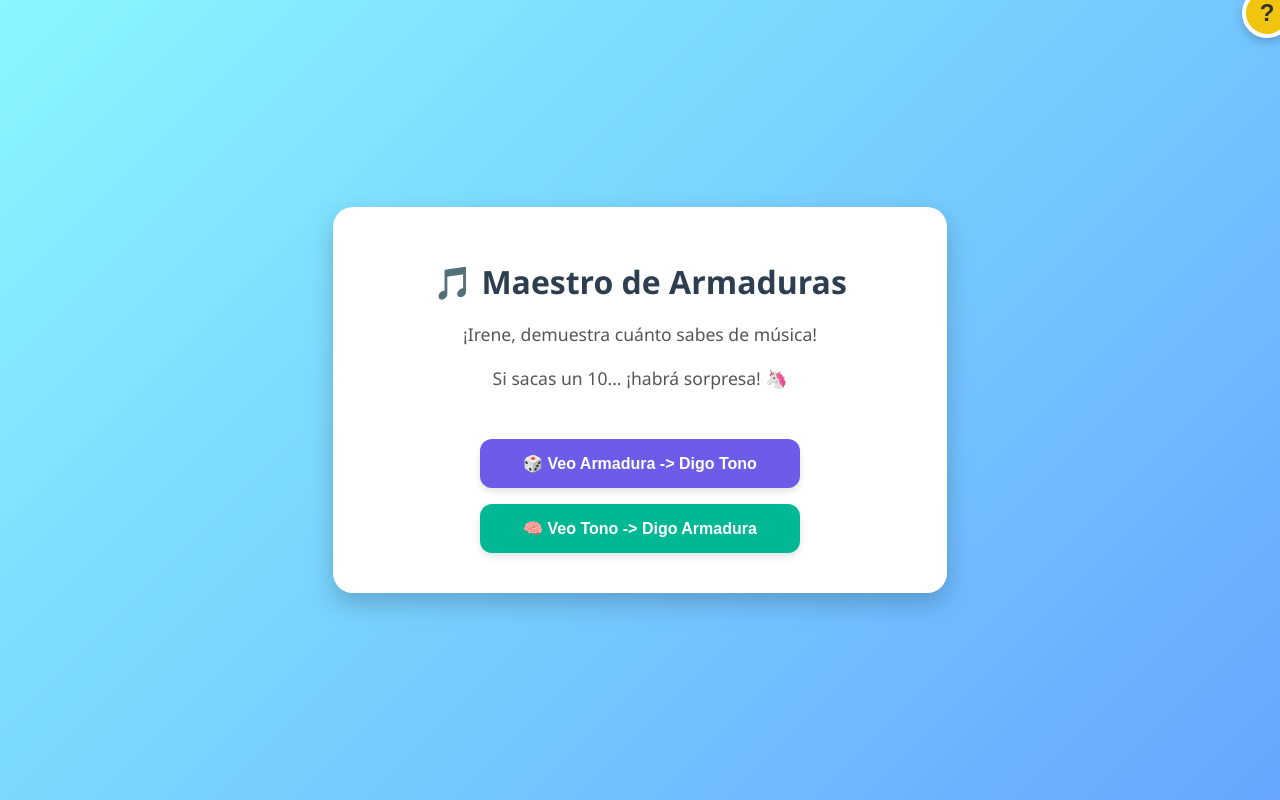
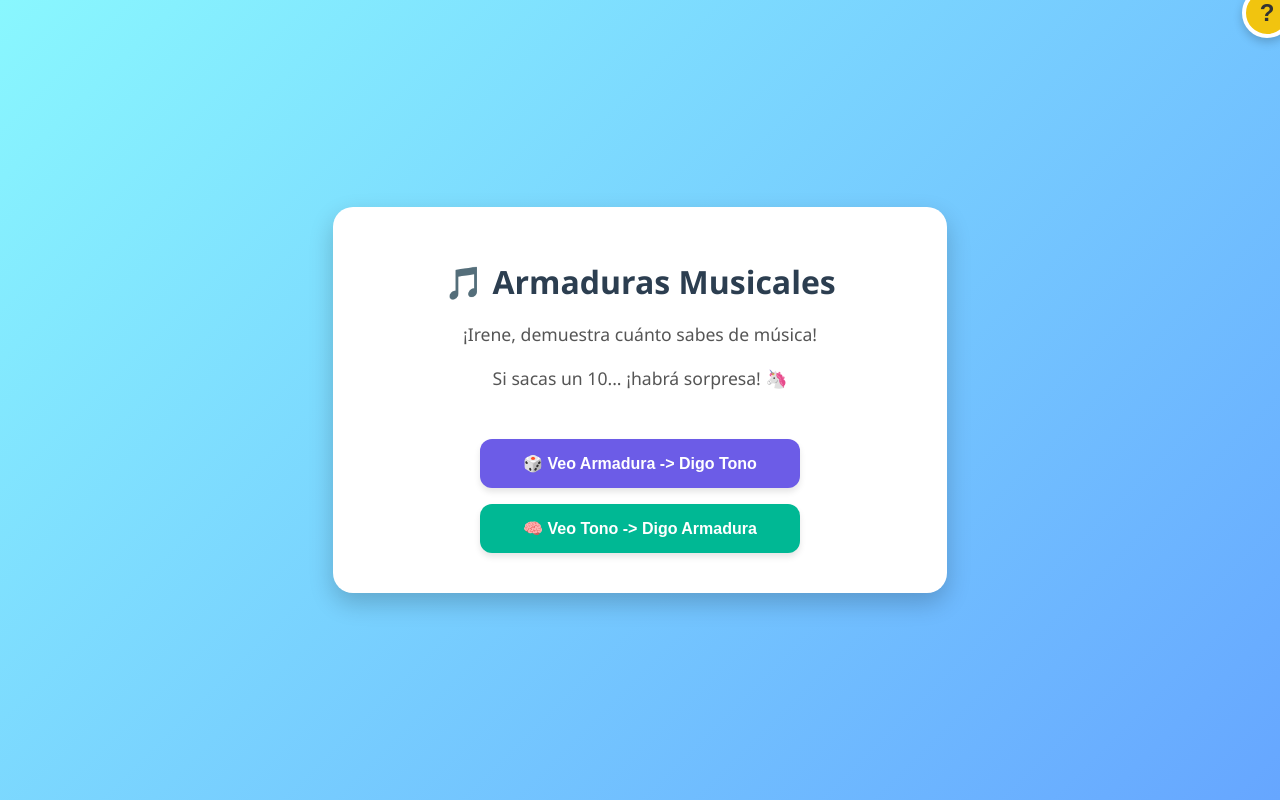
Before and after one commit to dajito/tonalidades, a plain HTML site: page index.html in a window 1280 px wide. Drawn offline with Linux system fonts and the light colour scheme.

Commit message:
Update index.html

```diff
--- a/index.html
+++ b/index.html
@@ -156,7 +156,7 @@
 
 <div class="container">
     <div id="start-screen">
-        <h1>🎵 Maestro de Armaduras</h1>
+        <h1>🎵 Armaduras Musicales</h1>
         <p>¡Irene, demuestra cuánto sabes de música!</p>
         <p>Si sacas un 10... ¡habrá sorpresa! 🦄</p>
         <br>
```
